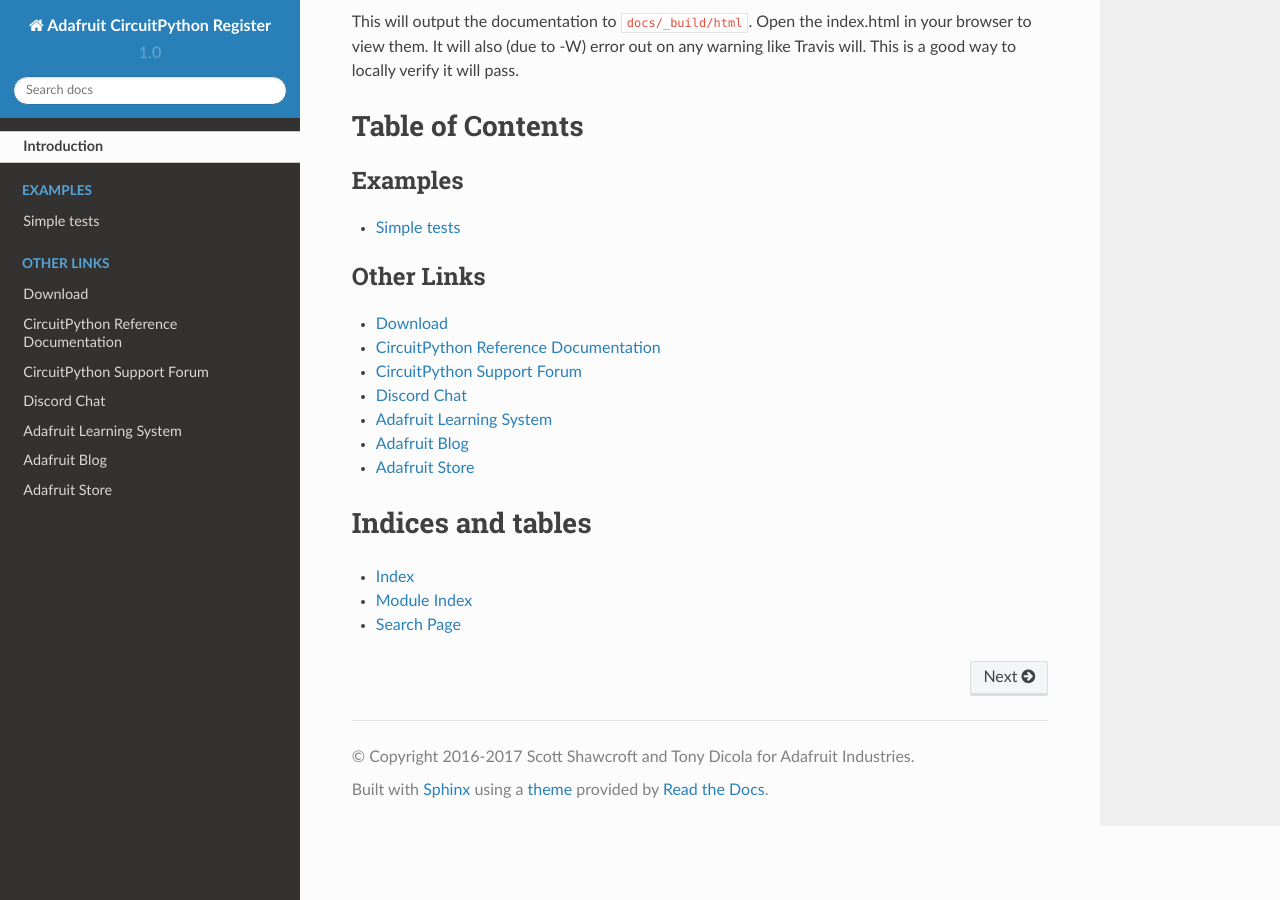
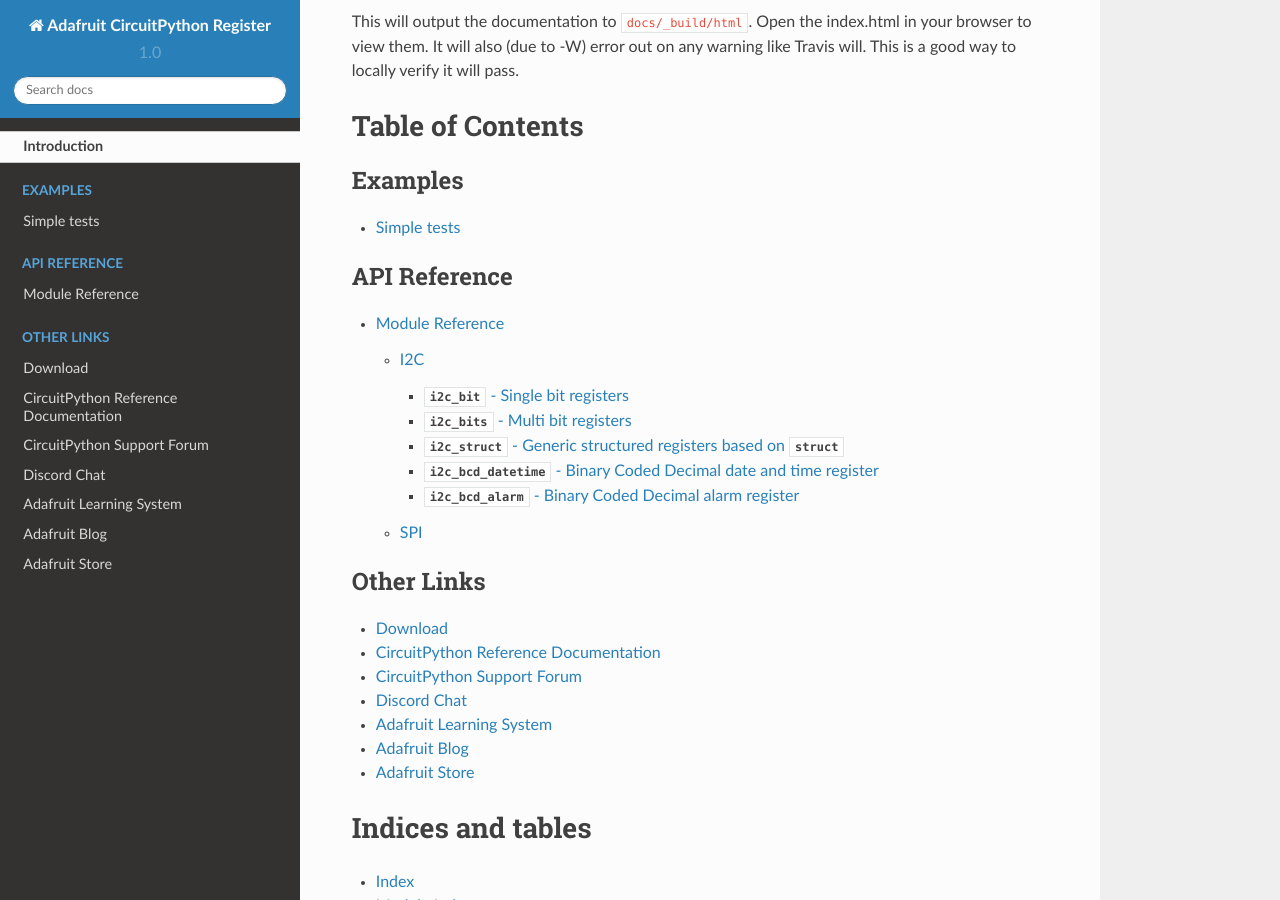
Before and after one commit to adafruit/Adafruit_CircuitPython_Register, a Sphinx documentation site: the page built from docs/index.rst, in a window 1280 px wide and 900 px high, scrolled down 4071 px. Built offline with Sphinx 7.4.7 and the Read the Docs theme 2.0.0, drawn with Linux system fonts in a browser that asks for light colours.

Commit message:
Re-add index contents
Removing the `.. _register-module-reference:` broke other docs builds which referred to the section.

```diff
--- a/docs/api.rst
+++ b/docs/api.rst
@@ -1,17 +1,41 @@
+.. _register-module-reference:
 
-.. If you created a package, create one automodule per module in the package.
+Module Reference
+================
+
+I2C
+---
+
+`i2c_bit` - Single bit registers
+++++++++++++++++++++++++++++++++
 
 .. automodule:: adafruit_register.i2c_bit
    :members:
 
+`i2c_bits` - Multi bit registers
+++++++++++++++++++++++++++++++++
+
 .. automodule:: adafruit_register.i2c_bits
-   :members:
+    :members:
+
+`i2c_struct` - Generic structured registers based on `struct`
++++++++++++++++++++++++++++++++++++++++++++++++++++++++++++++++
 
 .. automodule:: adafruit_register.i2c_struct
-   :members:
+    :members:
+
+`i2c_bcd_datetime` - Binary Coded Decimal date and time register
++++++++++++++++++++++++++++++++++++++++++++++++++++++++++++++++++
 
 .. automodule:: adafruit_register.i2c_bcd_datetime
-   :members:
+  :members:
+
+`i2c_bcd_alarm` - Binary Coded Decimal alarm register
++++++++++++++++++++++++++++++++++++++++++++++++++++++++++++++++++
 
 .. automodule:: adafruit_register.i2c_bcd_alarm
-   :members:
+  :members:
+
+SPI
+---
+Coming soon!
```
